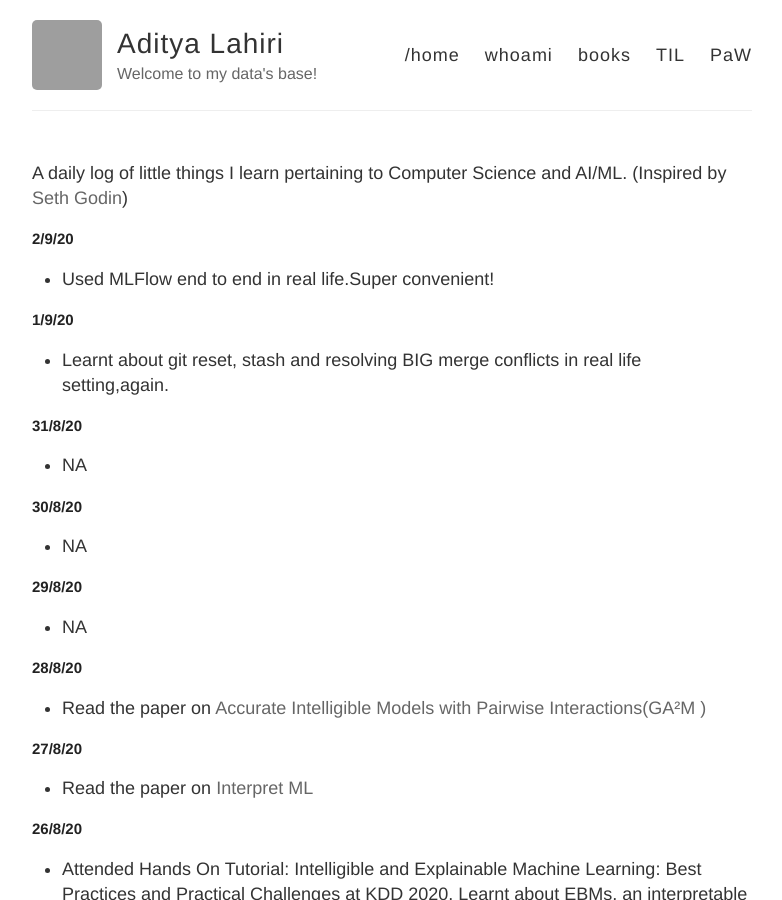
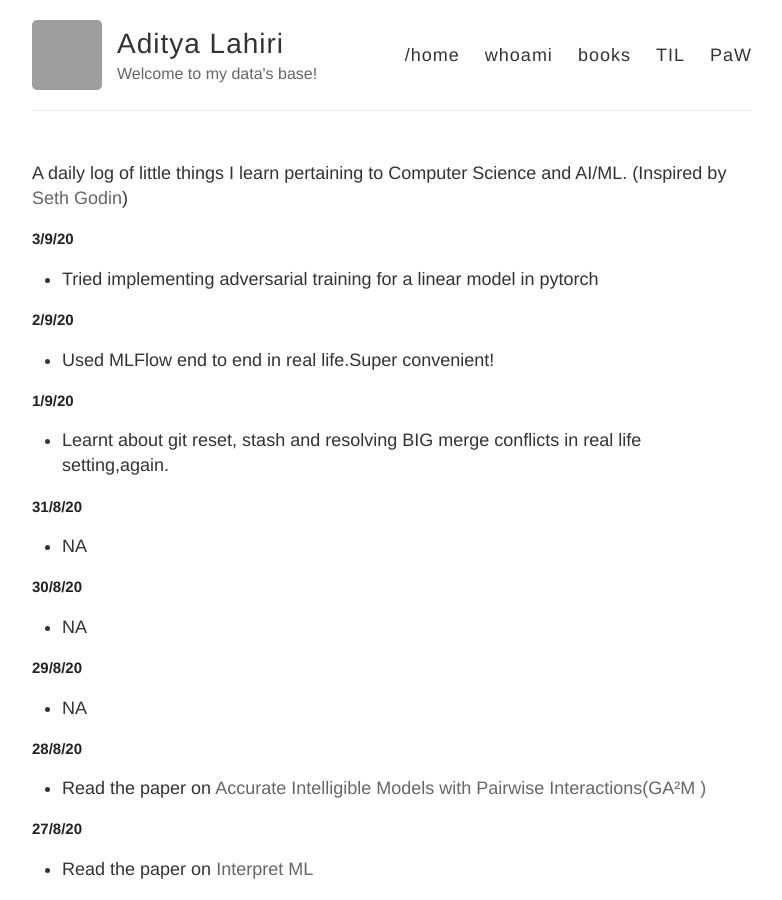
Before and after one commit to adityalahiri/adityalahiri.github.io, a Jekyll site: the page built from TIL.md, in a window 1280 px wide and 900 px high. Shown: the whole window, without its empty margins (248-1030 px from the left). Built offline with Jekyll 4.4.1, drawn with Linux system fonts in a browser that asks for light colours; our own code applies the rules of GitHub Pages for plain Markdown files; grey boxes are pictures that could not be loaded.

Commit message:
Update for 3/9

```diff
--- a/TIL.md
+++ b/TIL.md
@@ -1,5 +1,9 @@
 A daily log of little things I learn pertaining to Computer Science and AI/ML.
 (Inspired by [Seth Godin](https://seths.blog/))
+
+## 3/9/20
+
+* Tried implementing adversarial training for a linear model in pytorch
 
 ## 2/9/20
 
```
